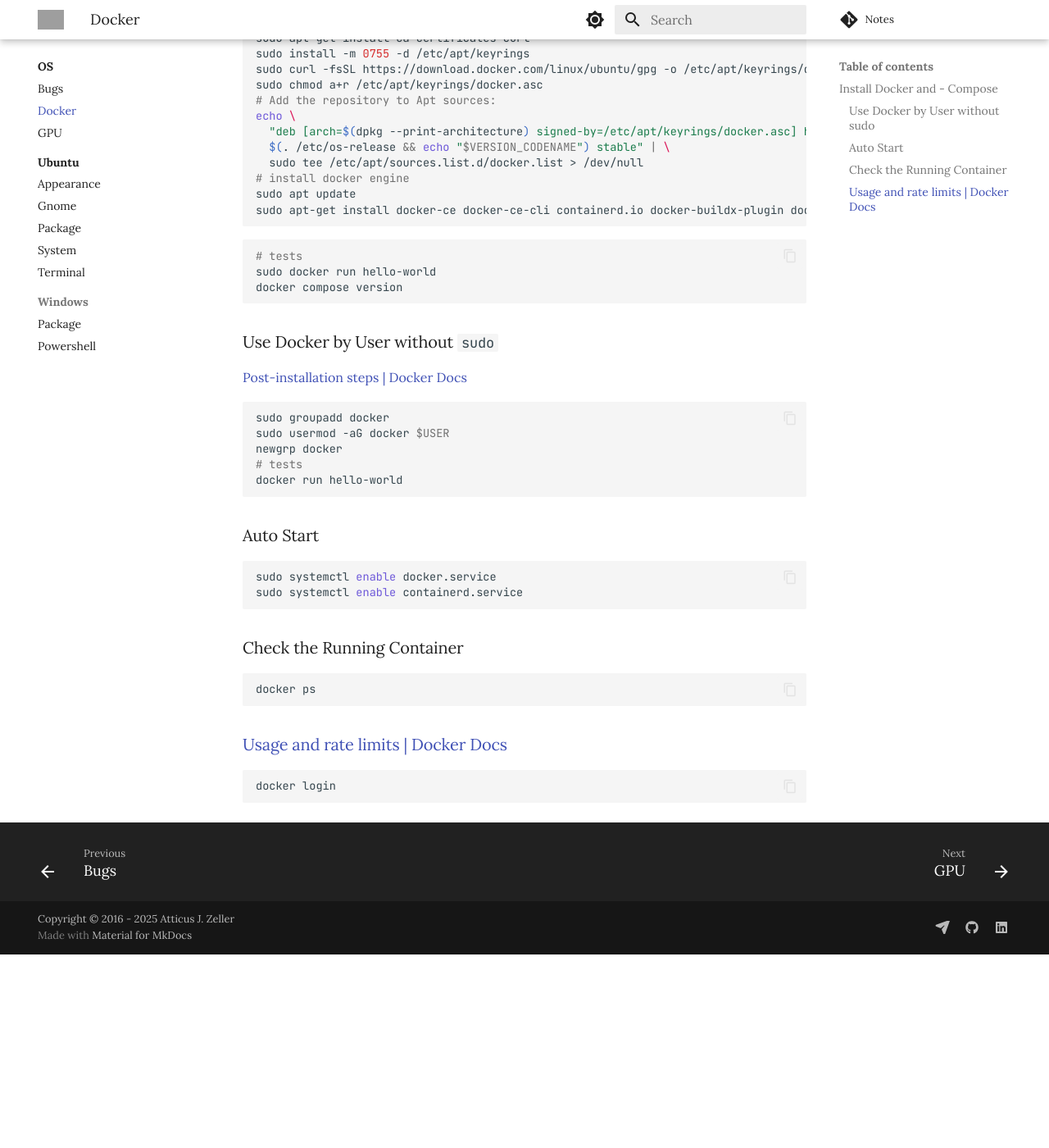
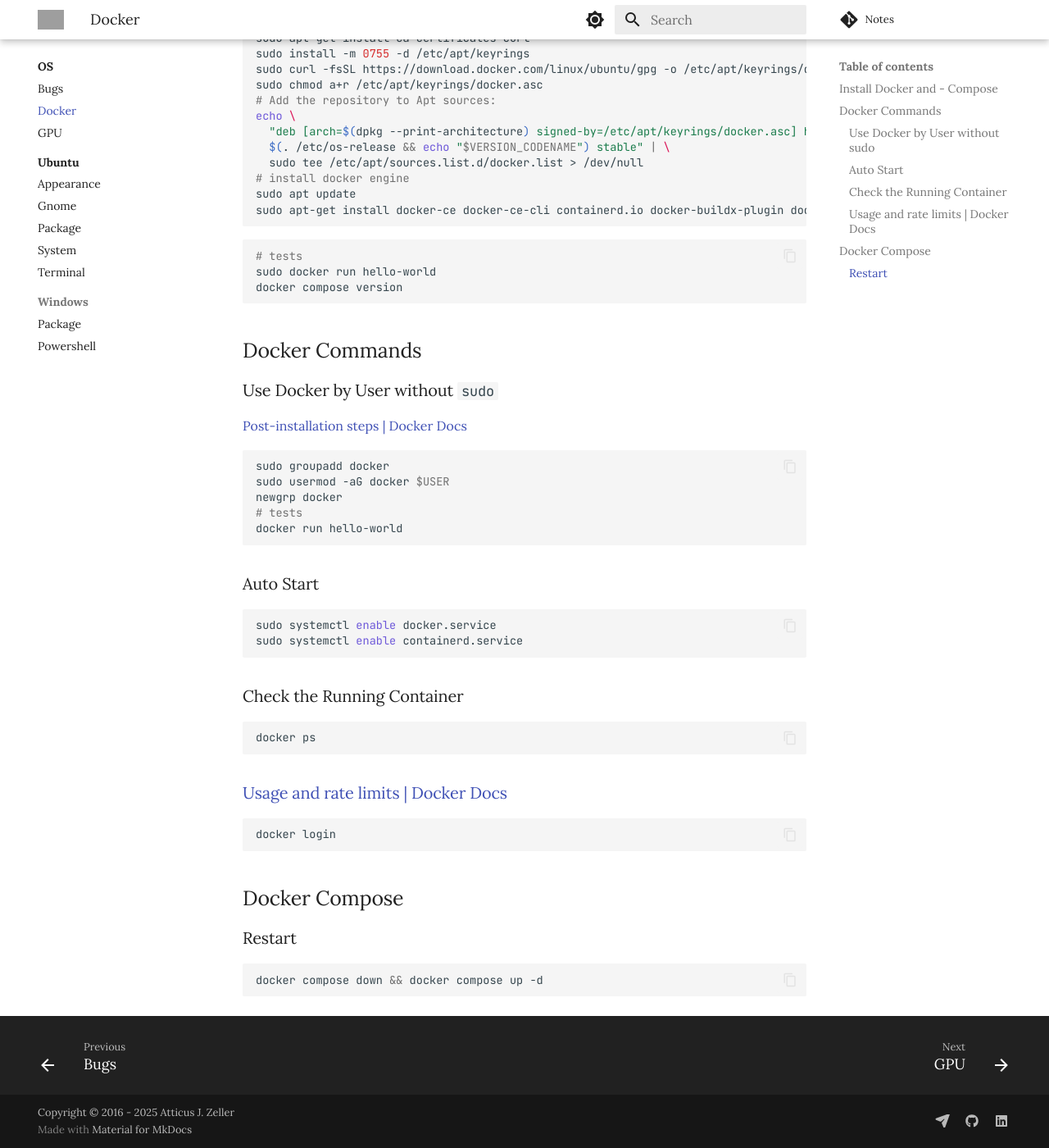
Before and after one commit to AtticusZeller/atticuszeller.github.io, an MkDocs documentation site: the page built from atticuszeller/OS/Docker.md, in a window 1280 px wide and 1400 px high, scrolled down 291 px. Shown: the whole window at 82% size. Built offline with MkDocs 1.6.1 and Material for MkDocs 9.7.7, drawn with Linux system fonts in a browser that asks for light colours; nearby versions of some CDN libraries; library files that are not in the unit come from our copies; comment, search, counter and statistics services are not loaded; before the commit the page ends 1455 px from its top, so only the background shows below that; grey boxes are pictures that could not be loaded.

Commit message:
2025-01-10 11:00:53: ...
Affected files:
atticuszeller/OS/Docker.md

````diff
--- a/atticuszeller/OS/Docker.md
+++ b/atticuszeller/OS/Docker.md
@@ -24,6 +24,8 @@
 sudo docker run hello-world
 docker compose version
 ```
+
+## Docker Commands
 
 ### Use Docker by User without `sudo`
 
@@ -55,3 +57,11 @@
 ```bash
 docker login
 ```
+
+## Docker Compose
+
+### Restart
+
+```bash
+docker compose down && docker compose up -d
+```
````
